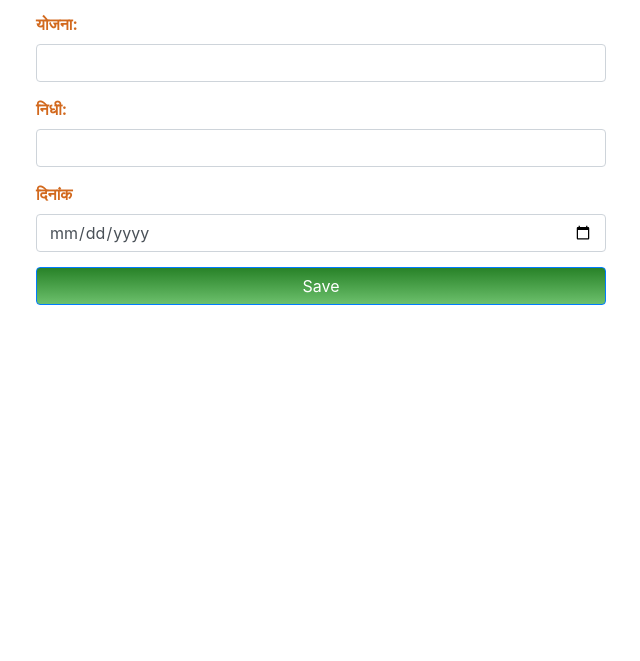
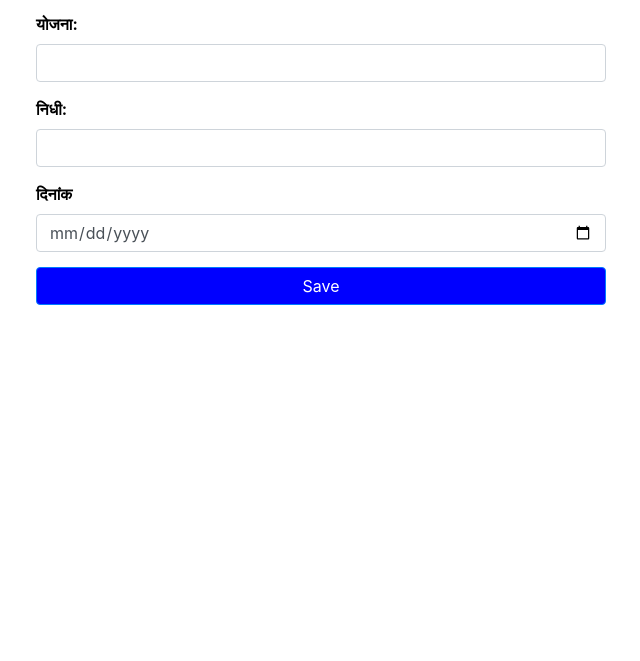
Before and after one commit to Vaishdube9309/Labharthi, a plain HTML site: page index.html in a window 1280 px wide. Shown: the part 139-800 px from the top of the page, without its empty margins (319-959 px from the left). Drawn offline with nearby package versions, Linux system fonts and the light colour scheme.

Commit message:
Update index.html

```diff
--- a/index.html
+++ b/index.html
@@ -14,14 +14,14 @@
         .container {
             max-width: 600px;
             margin: auto;
-            color: chocolate;
+            color: black;
             font-weight: bolder;
         }
         .form-group {
             margin-bottom: 15px;
         }
         .button {
-            background: -webkit-linear-gradient(rgb(40, 130, 40), rgb(108, 192, 108));
+            background:blue;
         }
     </style>
 </head>
```
